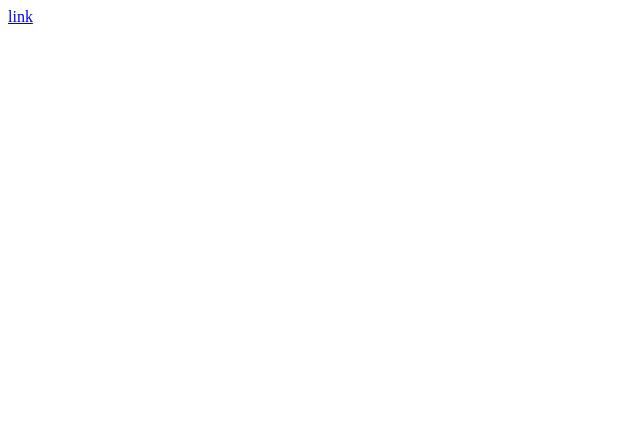
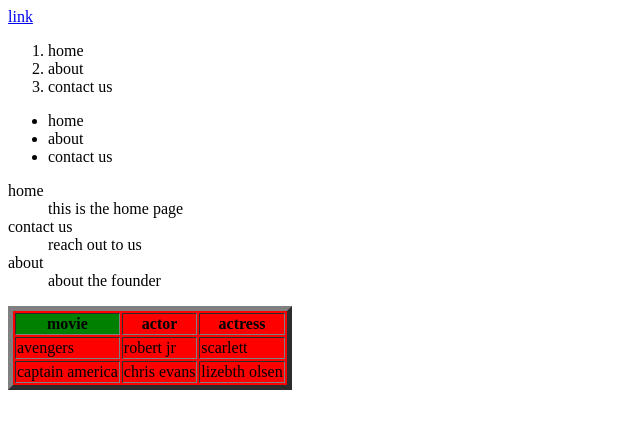
Before and after one commit to AaravAhuja2509/HTML, a plain HTML site: page abc.html in a window 1280 px wide. Shown: the whole page, without its empty margins (0-640 px from the left). Drawn offline with Linux system fonts and the light colour scheme.

Commit message:
abc.html

```diff
--- a/abc.html
+++ b/abc.html
@@ -7,5 +7,40 @@
 </head>
 <body>
     <a href ="https://www.google.com/">link</a>
+
+    <ol>
+        <li>home</li>
+        <li>about</li>
+        <li>contact us</li>
+    </ol>
+    <ul>
+        <li>home</li>
+        <li>about</li>
+        <li>contact us</li>
+    </ul>
+
+    <dl>
+        <dt>home</dt><dd>this is the home page</dd>
+        <dt>contact us</dt><dd>reach out to us</dd>
+        <dt>about</dt><dd>about the founder</dd>
+    </dl>
+
+    <table bgcolor="red", border="5">
+        <tr>
+            <th bgcolor="green">movie</th>
+            <th>actor</th>
+            <th>actress</th>
+        </tr>
+        <tr>
+            <td>avengers</td>
+            <td>robert jr</td>
+            <td>scarlett</td>
+        </tr>
+        <tr>
+            <td>captain america</td>
+            <td>chris evans</td>
+            <td>lizebth olsen</td>
+        </tr>
+    </table>
 </body>
 </html>
```
